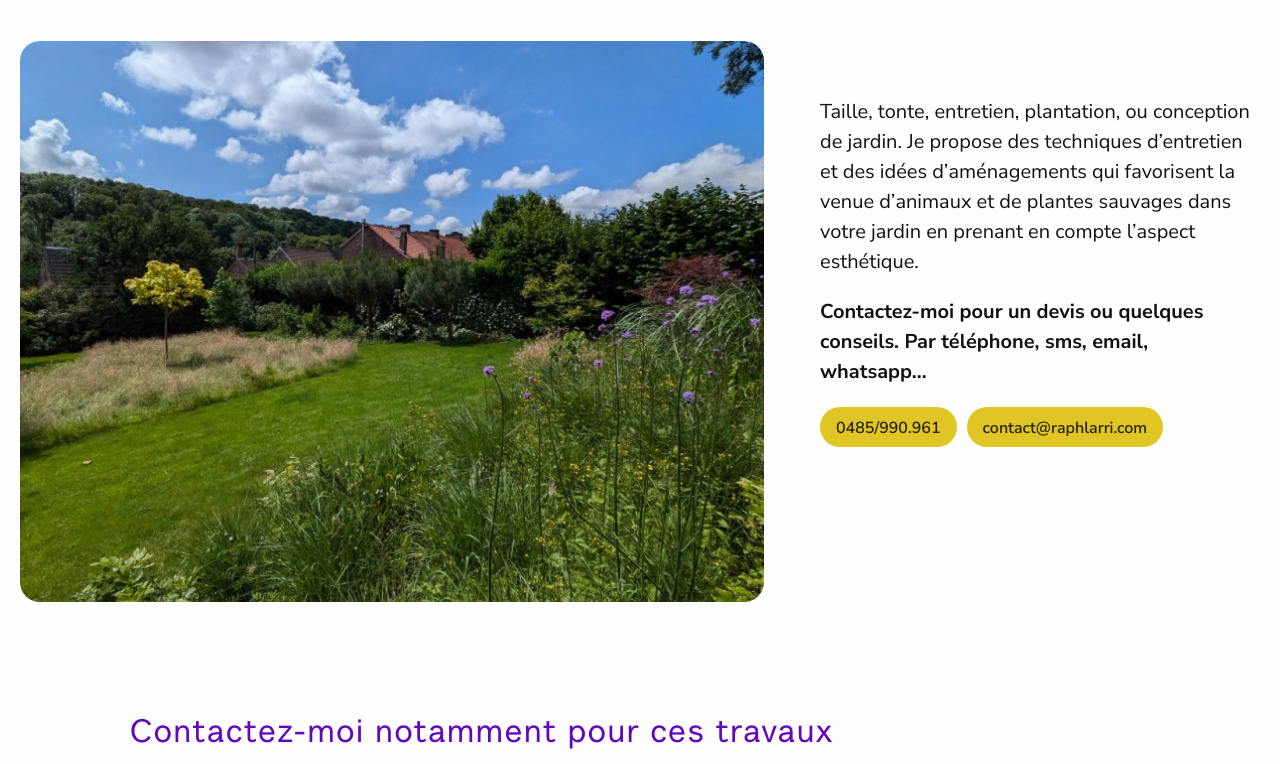
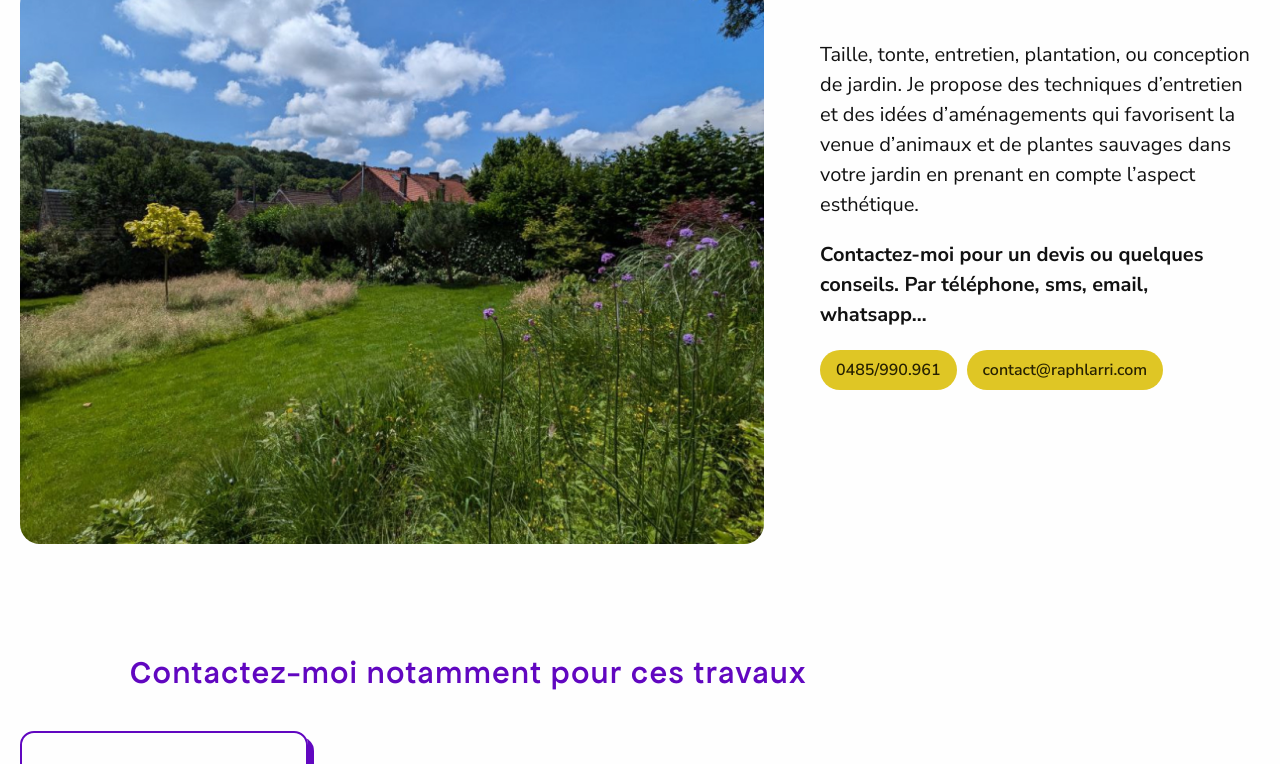
Before and after one commit to raphaellarrinaga/raphaellarrinaga, a website: page src/index.html in a window 1280 px wide. Shown: the part 429-1193 px from the top of the page. Drawn offline with nearby package versions, Linux system fonts and the light colour scheme; files that its build step writes are made by us from their sources; files whose address does not match are found by name.

Commit message:
Update font

```diff
--- a/src/assets/sass/style.scss
+++ b/src/assets/sass/style.scss
@@ -13,9 +13,9 @@
 }
 
 @font-face{
-  font-family: AlphaLyrae;
-  src: url('/assets/fonts/AlphaLyrae/AlphaLyrae-Medium.woff2') format('woff2');
-  font-weight: 700;
+  font-family: ApfelGrotezk;
+  src: url('/assets/fonts/AlphaLyrae/ApfelGrotezk-Mittel.woff2') format('woff2');
+  font-weight: 600;
   font-style: semibold;
   font-display: swap
 }
@@ -36,7 +36,7 @@
   --color-bg-secondary: #F7F0FF;
   --font-size-button: .8rem;
   --font-base: "Nunito Sans", Helvetica, sans-serif;
-  --font-titles: "AlphaLyrae", Helvetica, sans-serif;
+  --font-titles: "ApfelGrotezk", Helvetica, sans-serif;
 }
 
 // HTML Elements
@@ -77,6 +77,7 @@ img {
 h1, h2, h3, h4, h5, h6 {
   color: var(--color-primary);
   font-family: var(--font-titles);
+  // font-weight: bold;
   letter-spacing: .05em;
   line-height: 1.2;
   margin-bottom: 1.2em;
```
Also changed, not shown: src/assets/fonts/ApfelGrotezk/ApfelGrotezk-Mittel.woff2 (added).
